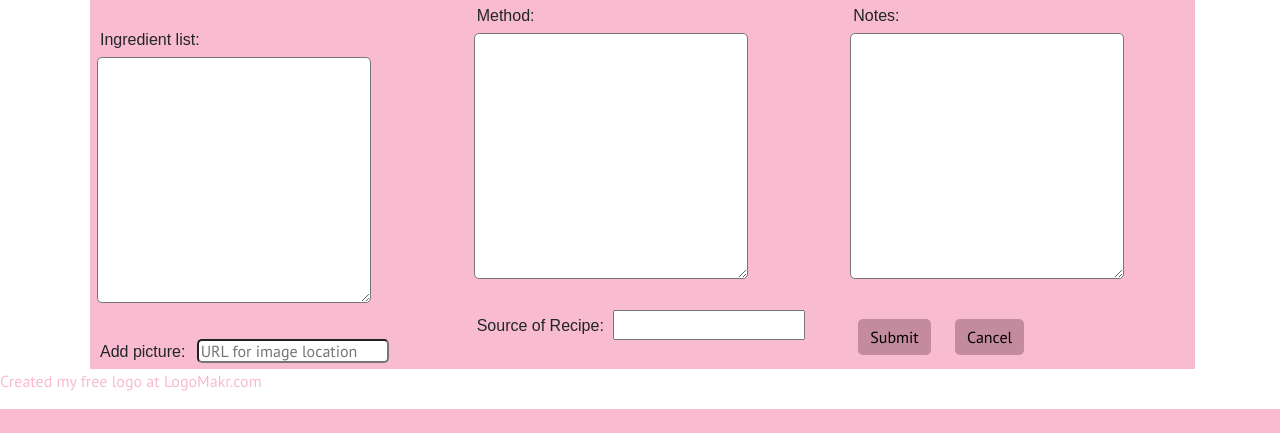
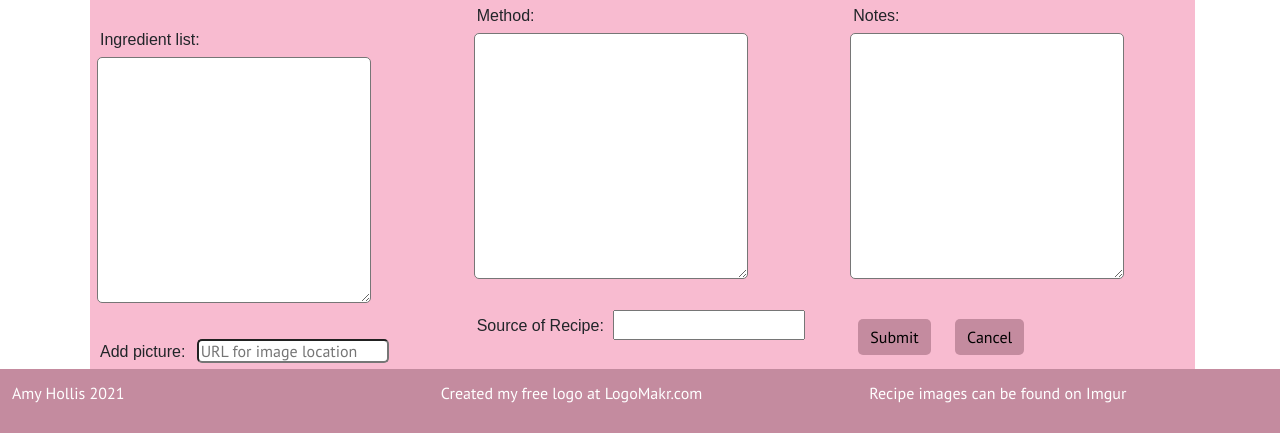
Before and after one commit to Amyh97/milestoneProject3, a Flask app: page /recipe/add in a window 1280 px wide. Shown: the part 627-1060 px from the top of the page. Before the commit the page ends 1036 px from the top, so only its background shows below. Run offline with Flask 2, Linux system fonts and the light colour scheme; data that the repository does not hold is empty; some libraries are stand-ins or nearby versions; some web fonts are replaced.

Commit message:
create footer, move flash code from add/udate to base.html

```diff
--- a/static/css/style.css
+++ b/static/css/style.css
@@ -37,8 +37,14 @@ header h3 {
     padding: 20px;
 }
 
-footer, footer a {
-    color: #f8bbd0;
+footer {
+    background-color: #c48b9f;
+    padding: 12px;
+    color: #ffffff;
+}
+
+footer a {
+    color: #ffffff;
 }
 
 /*---base.html media queries ---*/
--- a/templates/add.html
+++ b/templates/add.html
@@ -2,15 +2,6 @@
 {% block content %}
 <div>
     <h3 class="sub-heading-middle">Add Your Recipe...</h3>
-    {% with messages = get_flashed_messages() %}
-            {% if messages %}
-                <div class="flashes">
-                    {% for message in messages %}
-                        <h3>{{ message }}</h3>
-                    {% endfor %}
-                </div>
-            {% endif %}
-        {% endwith %}
     <form action="{{url_for('add_recipe')}}" method="POST">
         <input type="text" id="name" name="name" required placeholder="Recipe name...">
         <hr>
--- a/templates/base.html
+++ b/templates/base.html
@@ -12,6 +12,7 @@
 </head>
 <body>
     <header>
+        <!--logo on left, header in middle and 3 buttons as menu on right-->
         <div class="row no-gutters">
             <div class="col-md-2 col-lg-3">
             <a href="{{url_for('browse_recipes')}}"><img src="{{ url_for('static', filename='images/logo.png') }}" class="logo" alt="Home Cooking Logo"></a>
@@ -27,14 +28,37 @@
         </div>
      </header>
     <section>
+        <!-- flask flash message shows when recipe is added, updated or deleted -->
         <div class="container">
+            {% with messages = get_flashed_messages() %}
+            {% if messages %}
+                <div class="flashes">
+                    {% for message in messages %}
+                        <h3>{{ message }}</h3>
+                    {% endfor %}
+                </div>
+            {% endif %}
+        {% endwith %}
             {% block content %}
 
             {% endblock %}
         </div>
     </section>
     <footer>
-    <p>Created my free logo at <a href="LogoMakr.com" targe ="_blank"> LogoMakr.com</a></p>
+        <div class="row">
+            <!-- copyright information -->
+            <div class="col-4">
+                <p>Amy Hollis 2021</p>
+            </div>
+            <!-- credit for logo maker as requested by LogoMakr.com to use content -->
+            <div class="col-4">
+                <p>Created my free logo at <a href="LogoMakr.com" targe ="_blank"> LogoMakr.com</a></p>
+            </div>
+            <!-- link to Imgur where other recipe pics are hoasted -->
+            <div class="col-4">
+                <p>Recipe images can be found on <a href="https://imgur.com/user/Amyh97/posts">Imgur</a></p>
+            </div>
+        </div>
     </footer>
 
 <script src="https://code.jquery.com/jquery-3.5.1.min.js" integrity="sha256-9/aliU8dGd2tb6OSsuzixeV4y/faTqgFtohetphbbj0=" crossorigin="anonymous"></script>
```
Also changed, not shown: templates/update.html (+0 -9 lines).
